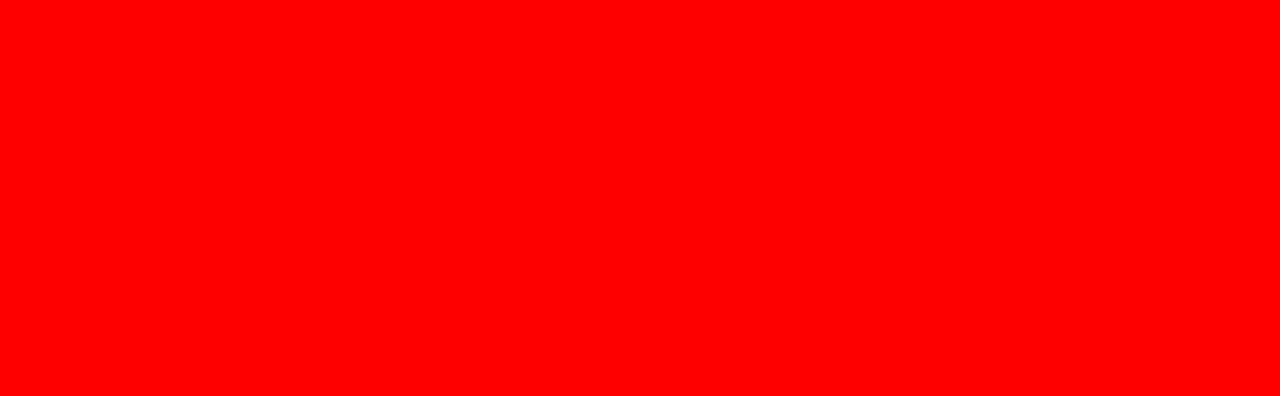
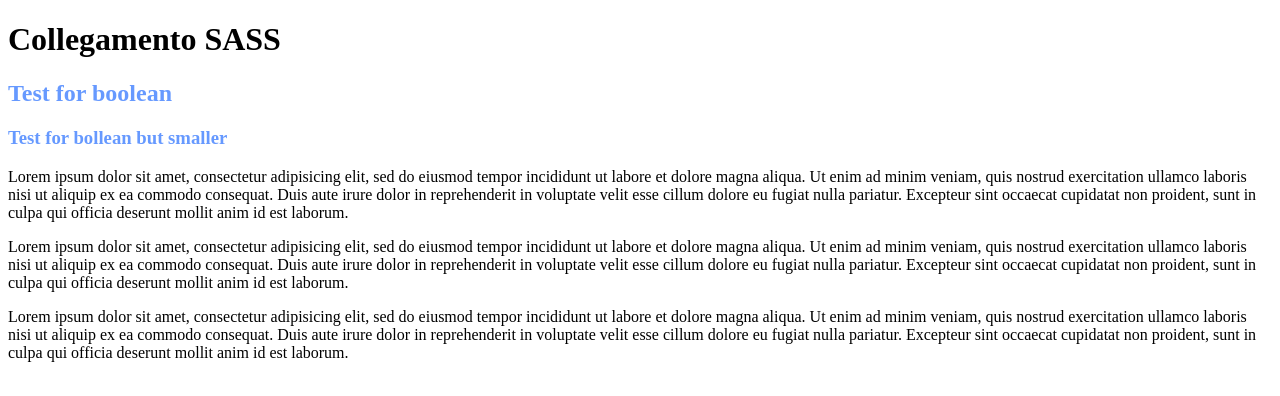
Before and after one commit to Danilo-P-git/html-sass-first, a website: page index.html in a window 1280 px wide. Drawn offline with nearby package versions, Linux system fonts and the light colour scheme; files that its build step writes are made by us from their sources.

Commit message:
Color done

```diff
--- a/index.html
+++ b/index.html
@@ -3,10 +3,14 @@
   <head>
     <meta charset="utf-8">
     <title>HTML-SASS-FIRST</title>
-    <link rel="stylesheet" href="css/style.css">
     <link rel="stylesheet" href="dist/app.css">
   </head>
   <body>
-
+  <h1>Collegamento SASS</h1>
+  <h2>Test for boolean</h2>
+  <h3>Test for bollean but smaller</h3>
+  <p>Lorem ipsum dolor sit amet, consectetur adipisicing elit, sed do eiusmod tempor incididunt ut labore et dolore magna aliqua. Ut enim ad minim veniam, quis nostrud exercitation ullamco laboris nisi ut aliquip ex ea commodo consequat. Duis aute irure dolor in reprehenderit in voluptate velit esse cillum dolore eu fugiat nulla pariatur. Excepteur sint occaecat cupidatat non proident, sunt in culpa qui officia deserunt mollit anim id est laborum.</p>
+  <p>Lorem ipsum dolor sit amet, consectetur adipisicing elit, sed do eiusmod tempor incididunt ut labore et dolore magna aliqua. Ut enim ad minim veniam, quis nostrud exercitation ullamco laboris nisi ut aliquip ex ea commodo consequat. Duis aute irure dolor in reprehenderit in voluptate velit esse cillum dolore eu fugiat nulla pariatur. Excepteur sint occaecat cupidatat non proident, sunt in culpa qui officia deserunt mollit anim id est laborum.</p>
+  <p>Lorem ipsum dolor sit amet, consectetur adipisicing elit, sed do eiusmod tempor incididunt ut labore et dolore magna aliqua. Ut enim ad minim veniam, quis nostrud exercitation ullamco laboris nisi ut aliquip ex ea commodo consequat. Duis aute irure dolor in reprehenderit in voluptate velit esse cillum dolore eu fugiat nulla pariatur. Excepteur sint occaecat cupidatat non proident, sunt in culpa qui officia deserunt mollit anim id est laborum.</p>
   </body>
 </html>
--- a/src/app.scss
+++ b/src/app.scss
@@ -1,3 +1,7 @@
-body {
-  background-color: red;
+$subTitleColor: #6699ff;
+
+
+
+h2,h3 {
+  color: $subTitleColor;
 }
```
Also changed, not shown: dist/app.css, 1 other file.
